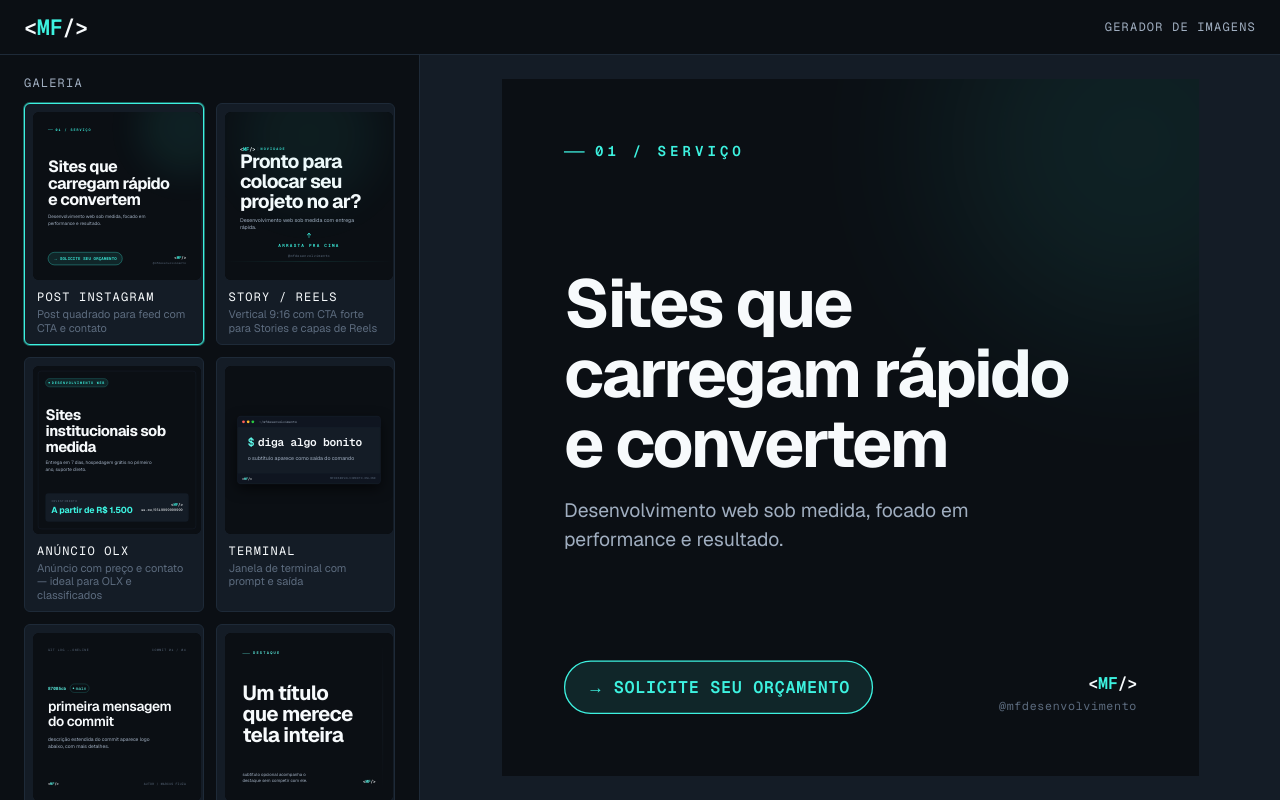
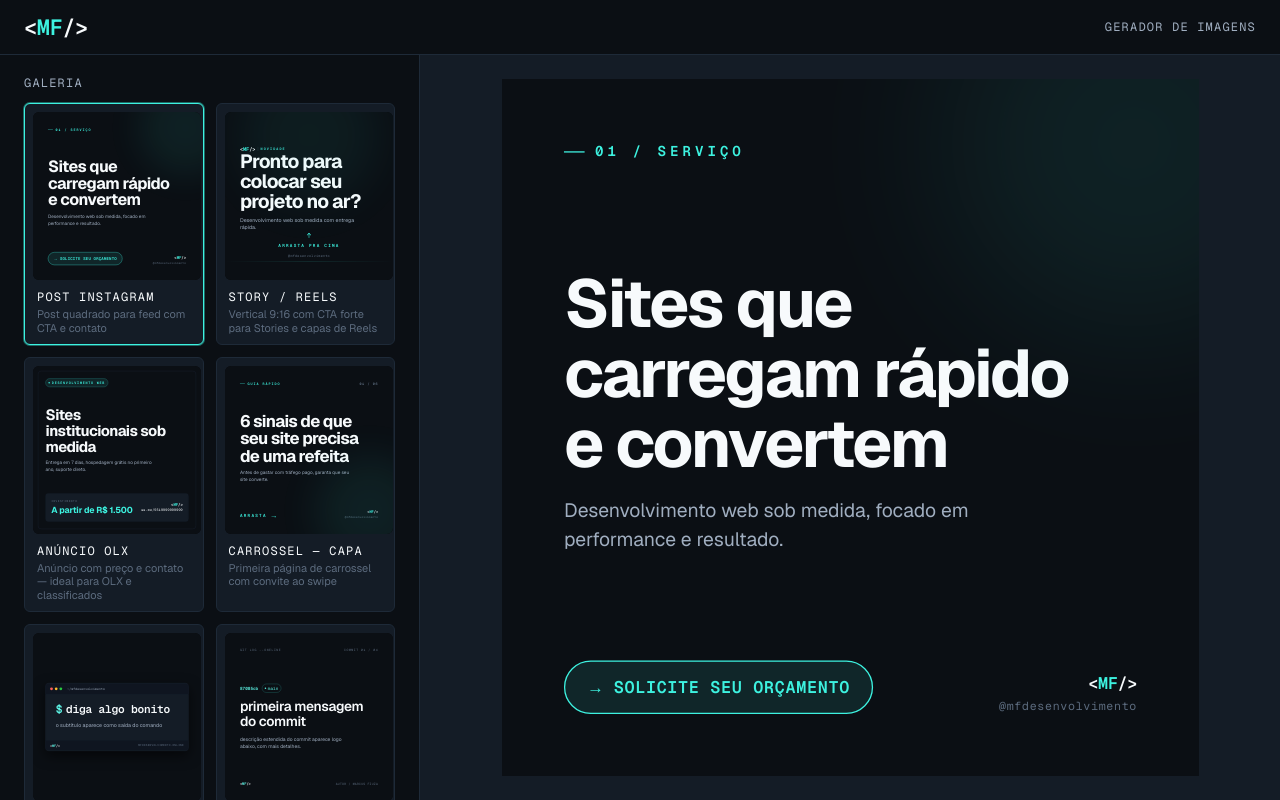
Before and after one commit to Fiuza3/MFGen, a Next.js app: page / in a window 1280 px wide. Built offline with nearby package versions, Linux system fonts and the light colour scheme.

Commit message:
feat: template Carrossel Capa para Instagram
Primeira pagina de carrossel com indicador 01 / 06 no topo,
titulo dominante e setinha + 'arrasta' no rodape para sugerir o
swipe. Visual irmao do PostInstagram mas com convite explicito a
continuar.

```diff
--- /dev/null
+++ b/src/templates/carrossel-capa/CarrosselCapa.tsx
@@ -0,0 +1,225 @@
+import { cores } from "@/identidade/cores";
+import { Logo } from "@/identidade/Logo";
+import { familias, pesos } from "@/identidade/tipografia";
+
+import { criarEscala, type Escala } from "../escala";
+import type { PropsTemplate } from "../tipos";
+
+const TOTAL_SLIDES_PADRAO = 6;
+
+export function CarrosselCapa({ dimensao, conteudo }: PropsTemplate) {
+  const escala = criarEscala(dimensao);
+  const { px } = escala;
+
+  const tag = conteudo.tag.trim() || "guia rápido";
+  const titulo = conteudo.titulo.trim() || "6 sinais de que seu site precisa de uma refeita";
+  const subtitulo =
+    conteudo.subtitulo.trim() ||
+    "Antes de gastar com tráfego pago, garanta que seu site converte.";
+  const cta = conteudo.cta.trim() || "arrasta";
+  const contato = conteudo.contato.trim() || "@mfdesenvolvimento";
+
+  return (
+    <div
+      style={{
+        width: dimensao.largura,
+        height: dimensao.altura,
+        background: cores.fundo,
+        padding: px(96),
+        boxSizing: "border-box",
+        display: "flex",
+        flexDirection: "column",
+        justifyContent: "space-between",
+        fontFamily: familias.sans,
+        color: cores.textoPrimario,
+        position: "relative",
+        overflow: "hidden",
+      }}
+    >
+      <Brilho escala={escala} />
+
+      <Cabecalho tag={tag} escala={escala} />
+
+      <Centro titulo={titulo} subtitulo={subtitulo} escala={escala} />
+
+      <Rodape cta={cta} contato={contato} escala={escala} />
+    </div>
+  );
+}
+
+function Brilho({ escala }: { escala: Escala }) {
+  const { px } = escala;
+  return (
+    <span
+      aria-hidden
+      style={{
+        position: "absolute",
+        bottom: px(-200),
+        right: px(-200),
+        width: px(700),
+        height: px(700),
+        borderRadius: "50%",
+        background: cores.accent,
+        opacity: 0.08,
+        filter: `blur(${px(140)})`,
+        pointerEvents: "none",
+      }}
+    />
+  );
+}
+
+function Cabecalho({ tag, escala }: { tag: string; escala: Escala }) {
+  const { px } = escala;
+  return (
+    <div
+      style={{
+        display: "flex",
+        alignItems: "center",
+        justifyContent: "space-between",
+      }}
+    >
+      <div style={{ display: "flex", alignItems: "center", gap: px(16) }}>
+        <span
+          aria-hidden
+          style={{
+            width: px(32),
+            height: px(2),
+            background: cores.accent,
+          }}
+        />
+        <span
+          style={{
+            fontFamily: familias.mono,
+            fontWeight: pesos.semibold,
+            fontSize: px(22),
+            letterSpacing: "0.28em",
+            color: cores.accent,
+            textTransform: "uppercase",
+          }}
+        >
+          {tag}
+        </span>
+      </div>
+      <span
+        style={{
+          fontFamily: familias.mono,
+          fontWeight: pesos.semibold,
+          fontSize: px(22),
+          letterSpacing: "0.18em",
+          color: cores.textoSutil,
+        }}
+      >
+        01 / {TOTAL_SLIDES_PADRAO.toString().padStart(2, "0")}
+      </span>
+    </div>
+  );
+}
+
+function Centro({
+  titulo,
+  subtitulo,
+  escala,
+}: {
+  titulo: string;
+  subtitulo: string;
+  escala: Escala;
+}) {
+  const { px } = escala;
+  return (
+    <div style={{ display: "flex", flexDirection: "column", gap: px(32) }}>
+      <h1
+        style={{
+          margin: 0,
+          fontFamily: familias.sans,
+          fontWeight: pesos.bold,
+          fontSize: px(108),
+          lineHeight: 1.02,
+          letterSpacing: "-0.04em",
+          maxWidth: "95%",
+        }}
+      >
+        {titulo}
+      </h1>
+      <p
+        style={{
+          margin: 0,
+          fontFamily: familias.sans,
+          fontSize: px(30),
+          lineHeight: 1.5,
+          color: cores.textoSecundario,
+          maxWidth: "80%",
+        }}
+      >
+        {subtitulo}
+      </p>
+    </div>
+  );
+}
+
+function Rodape({
+  cta,
+  contato,
+  escala,
+}: {
+  cta: string;
+  contato: string;
+  escala: Escala;
+}) {
+  const { px } = escala;
+  return (
+    <div
+      style={{
+        display: "flex",
+        alignItems: "flex-end",
+        justifyContent: "space-between",
+        gap: px(32),
+      }}
+    >
+      <div style={{ display: "flex", alignItems: "center", gap: px(20) }}>
+        <span
+          style={{
+            fontFamily: familias.mono,
+            fontWeight: pesos.semibold,
+            fontSize: px(28),
+            letterSpacing: "0.28em",
+            color: cores.accent,
+            textTransform: "uppercase",
+          }}
+        >
+          {cta}
+        </span>
+        <span
+          aria-hidden
+          style={{
+            fontFamily: familias.mono,
+            fontSize: px(48),
+            color: cores.accent,
+            lineHeight: 1,
+          }}
+        >
+          →
+        </span>
+      </div>
+      <div
+        style={{
+          display: "flex",
+          flexDirection: "column",
+          alignItems: "flex-end",
+          gap: px(8),
+        }}
+      >
+        <Logo tamanho={escala.n(24)} corSigla={cores.accent} />
+        <span
+          style={{
+            fontFamily: familias.mono,
+            fontSize: px(18),
+            color: cores.textoSutil,
+            letterSpacing: "0.06em",
+          }}
+        >
+          {contato}
+        </span>
+      </div>
+    </div>
+  );
+}
--- /dev/null
+++ b/src/templates/carrossel-capa/meta.ts
@@ -0,0 +1,8 @@
+import type { MetadadosTemplate } from "../tipos";
+
+export const metaCarrosselCapa: MetadadosTemplate = {
+  id: "carrossel-capa",
+  nome: "Carrossel — Capa",
+  descricao: "Primeira página de carrossel com convite ao swipe",
+  camposUsados: ["tag", "titulo", "subtitulo", "cta", "contato"],
+};
--- a/src/templates/registro.ts
+++ b/src/templates/registro.ts
@@ -1,5 +1,7 @@
 import { AnuncioOlx } from "./anuncio-olx/AnuncioOlx";
 import { metaAnuncioOlx } from "./anuncio-olx/meta";
+import { CarrosselCapa } from "./carrossel-capa/CarrosselCapa";
+import { metaCarrosselCapa } from "./carrossel-capa/meta";
 import { CodeBlock } from "./code-block/CodeBlock";
 import { metaCodeBlock } from "./code-block/meta";
 import { CommitCard } from "./commit/CommitCard";
@@ -20,6 +22,7 @@ export const templates: readonly EntradaRegistro[] = [
   { meta: metaPostInstagram, Componente: PostInstagram },
   { meta: metaStoryReels, Componente: StoryReels },
   { meta: metaAnuncioOlx, Componente: AnuncioOlx },
+  { meta: metaCarrosselCapa, Componente: CarrosselCapa },
   { meta: metaTerminal, Componente: Terminal },
   { meta: metaCommit, Componente: CommitCard },
   { meta: metaTag, Componente: Tag },
```
